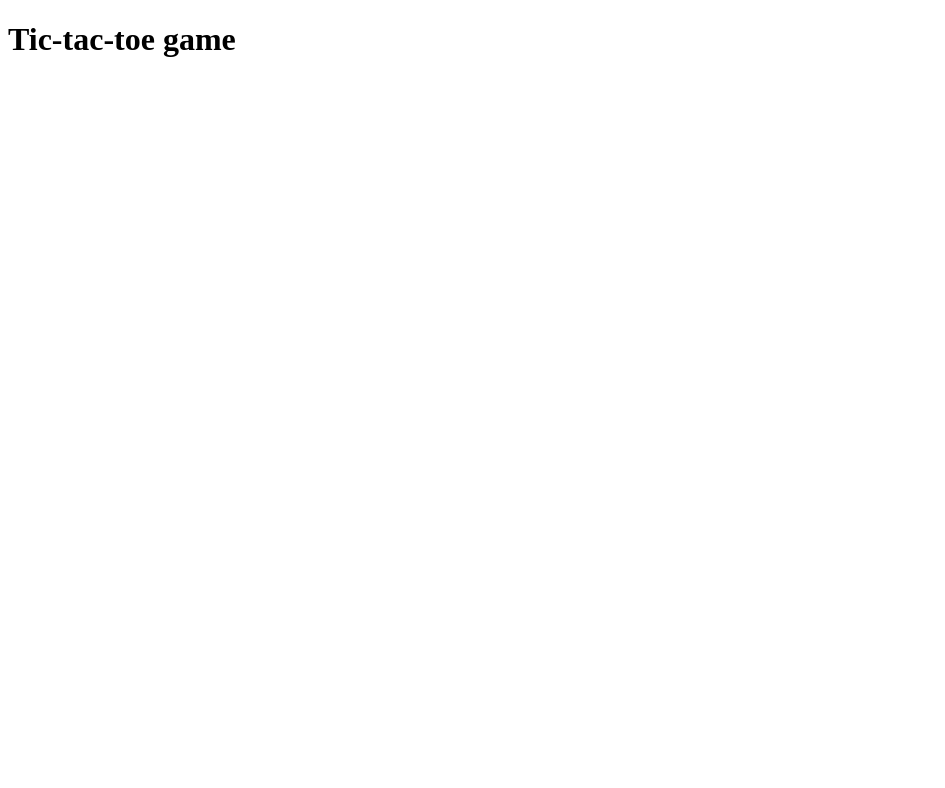
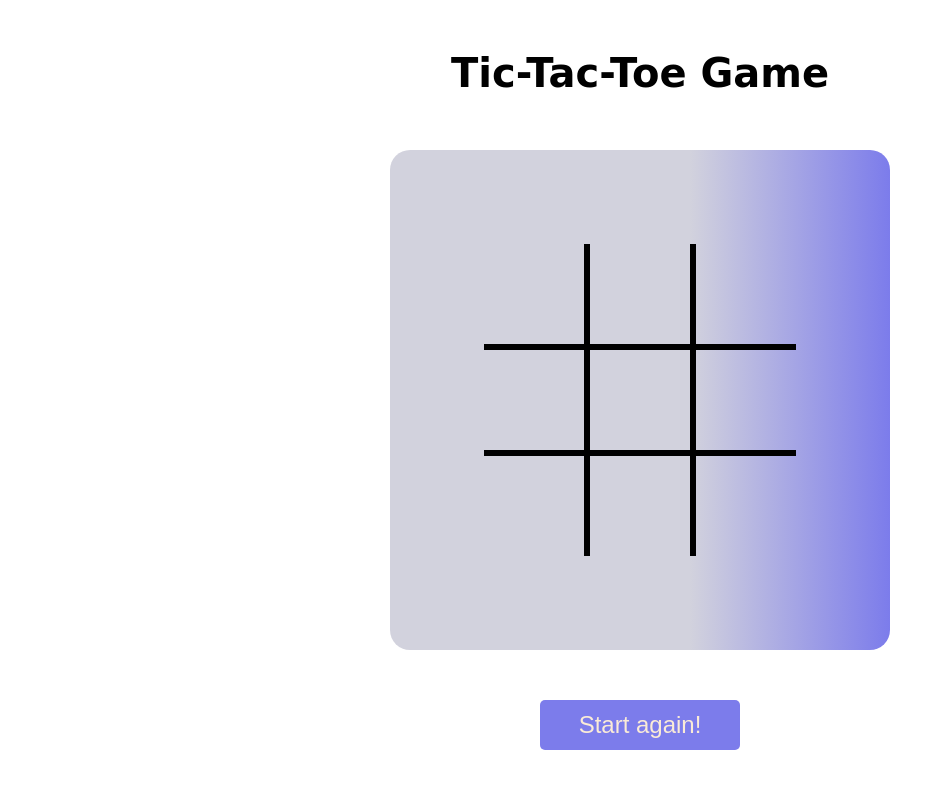
Before and after one commit to JanicaCosta/Project-2---Game, a plain HTML site: page index.html in a window 1280 px wide. Shown: the whole page, without its empty margins (0-945 px from the left). Drawn offline with Linux system fonts and the light colour scheme; a web font is replaced by a local one.

Commit message:
Css file nearly completed, but main struture is done. i belive it looks better as simple as it is at the moment.

```diff
--- a/assets/css/style.css
+++ b/assets/css/style.css
@@ -0,0 +1,82 @@
+@import url('https://fonts.googleapis.com/css2?family=Tilt+Neon&display=swap');
+
+* {
+    margin: 0;
+    padding: 0;
+}
+
+
+h1 {
+    text-align: center;
+    font-size: 2.5rem;
+    height: 100px;
+    padding-top: 50px ;
+    text-transform: capitalize ;
+}
+
+body {
+    font-family: 'Tilt Neon', cursive;
+    background: white;
+    }
+
+
+.board {
+    display: grid;
+    width: 500px;
+    height: 500px;
+    display: grid;
+    justify-content: center;
+    align-content: center;
+    justify-items: center;
+    align-items: center;
+    grid-template-columns: repeat(3, auto) ;
+    background: linear-gradient(
+        90deg,
+        rgb(210, 210, 221) 60%,
+        rgb(124, 124, 235) 100% );
+    margin: 0 auto;
+    border-radius: 20px;
+    font-size: 75px;
+}
+
+.cell {
+    width: 100px;
+    height: 100px;
+    border: 3px solid black;
+    display: flex;
+    justify-content: center;
+    align-items: center;
+}
+
+.cell:nth-child(1), .cell:nth-child(4), .cell:nth-child(7) {
+    border-left: none;
+}
+
+.cell:nth-child(3), .cell:nth-child(6), .cell:nth-child(9) {
+    border-right: none;
+}
+
+.cell:nth-child(1), .cell:nth-child(2), .cell:nth-child(3) {
+    border-top: none;
+}
+
+.cell:nth-child(7), .cell:nth-child(8), .cell:nth-child(9) {
+    border-bottom: none;
+}
+
+.result-area {
+    text-align: center;
+    width: 100%;
+
+}
+
+#buttonRestart {
+    margin-top: 50px;
+    background-color:  rgb(124, 124, 235);
+    border: 5px transparent;
+    border-radius: 5px;
+    width: 200px;
+    height: 50px;
+    color: antiquewhite;
+    font-size: 1.5rem;
+}
--- a/index.html
+++ b/index.html
@@ -22,6 +22,10 @@
         <div class="cell" id="cell-8"></div>
     </div>
 
+    <div class="result-area">
+        <button type="button" id="buttonRestart">Start again!</button>
+    </div>
+
     <script src="assets/js/script.js"></script>
 </body>
 </html>
```
